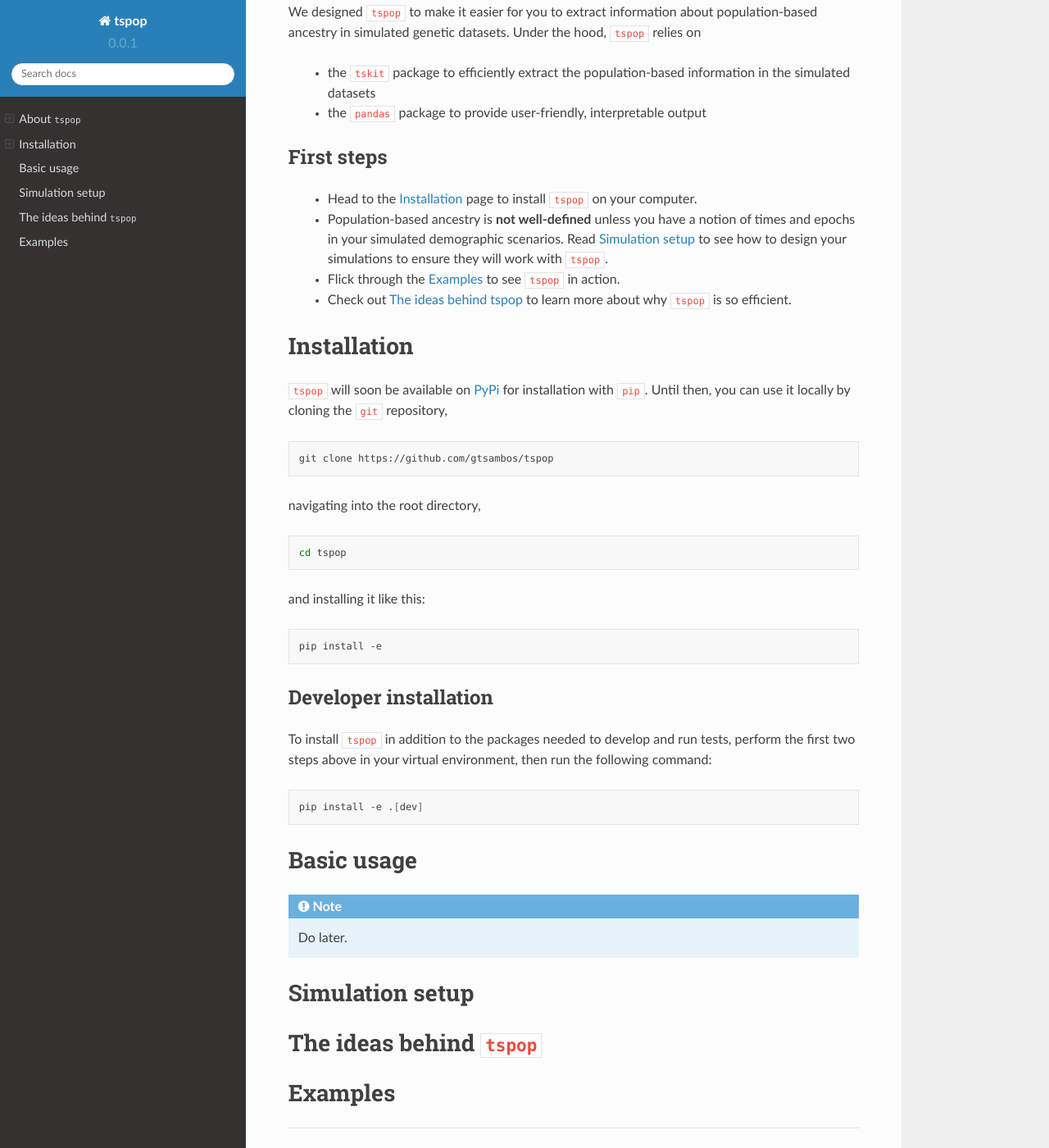
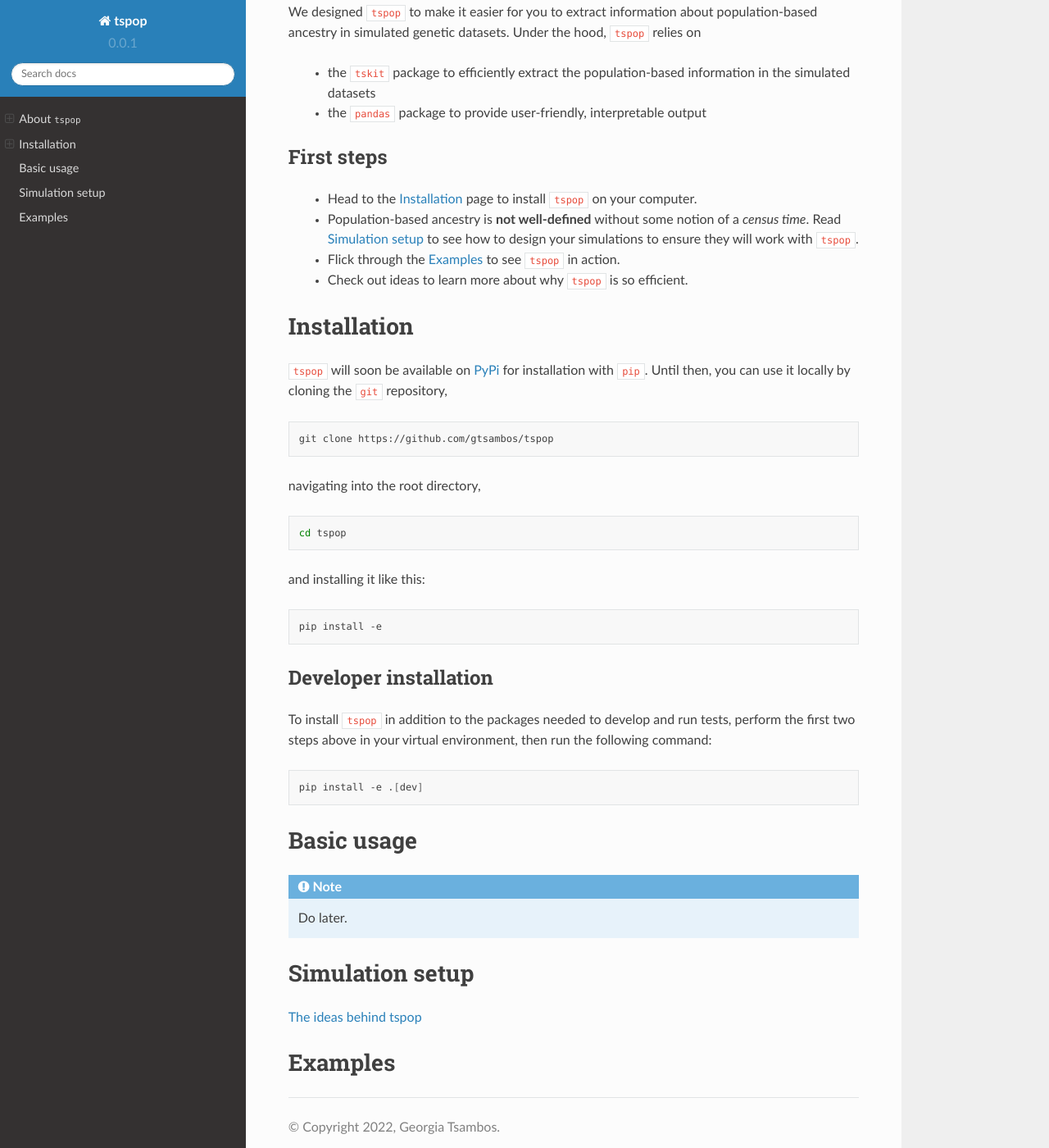
Before and after one commit to gtsambos/tspop, a Sphinx documentation site: the page built from docs/source/index.rst, in a window 1280 px wide and 1400 px high, scrolled down 337 px. Shown: the whole window at 82% size. Built offline with Sphinx 7.4.7 and the Read the Docs theme 2.0.0, drawn with Linux system fonts in a browser that asks for light colours.

```diff
--- a/docs/source/index.rst
+++ b/docs/source/index.rst
@@ -20,7 +20,7 @@ First steps
 -----------
 
   * Head to the :ref:`installation` page to install ``tspop`` on your computer.
-  * Population-based ancestry is **not well-defined** unless you have a notion of times and epochs in your simulated demographic scenarios. Read :ref:`simulationsetup` to see how to design your simulations to ensure they will work with ``tspop``.
+  * Population-based ancestry is **not well-defined** without some notion of a *census time*. Read :ref:`simulationsetup` to see how to design your simulations to ensure they will work with ``tspop``.
   * Flick through the :ref:`examples` to see ``tspop`` in action.
   * Check out :ref:`ideas` to learn more about why ``tspop`` is so efficient.
 
@@ -77,8 +77,7 @@ Simulation setup
 
 .. _ideas:
 
-The ideas behind ``tspop``
-==========================
+:doc:`ideas`
 
 .. _examples:
 
```
Also changed, not shown: docs/source/ideas.rst (added, +23 -0 lines).
